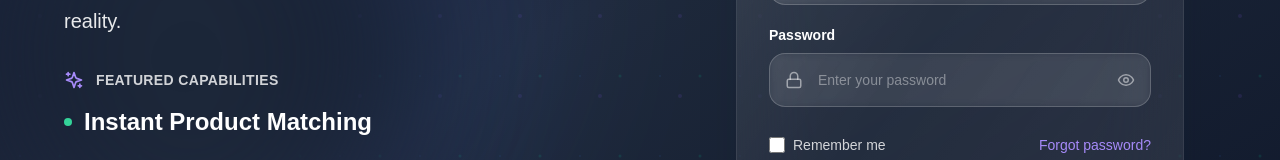
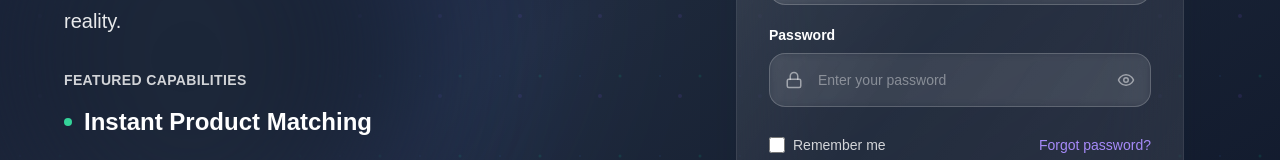
Before and after one commit to clevelanda1/MDI, a React (Vite) app: page /signin in a window 1280 px wide. Shown: the part 424-584 px from the top of the page. Built offline with nearby package versions, Linux system fonts and the light colour scheme; no server answers.

Commit message:
sign in design changes

```diff
--- a/src/pages/auth/SignIn.tsx
+++ b/src/pages/auth/SignIn.tsx
@@ -327,7 +327,7 @@ const SignIn: React.FC = () => {
             className="mb-8"
           >
             <div className="flex items-center gap-3 mb-4">
-              <Sparkles className="text-violet-400" size={20} />
+              {/*<Sparkles className="text-violet-400" size={20} />*/}
               <span className="text-sm font-semibold text-white/80 uppercase tracking-wide">Featured Capabilities</span>
             </div>
 
```
